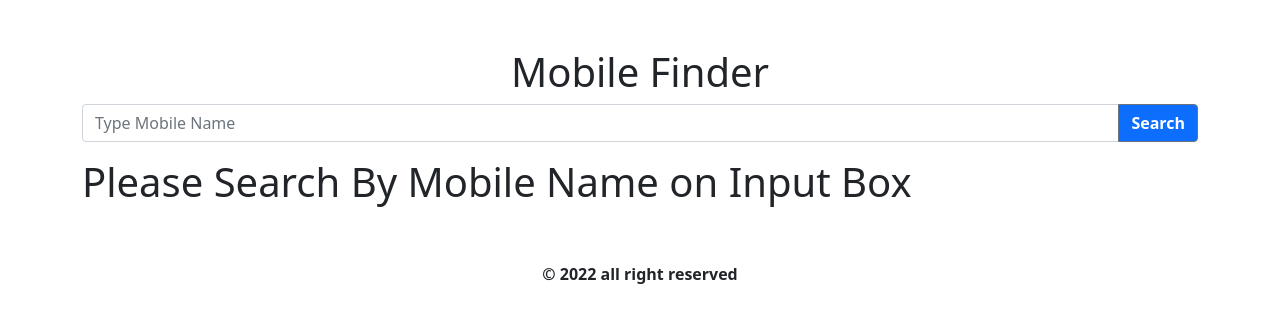
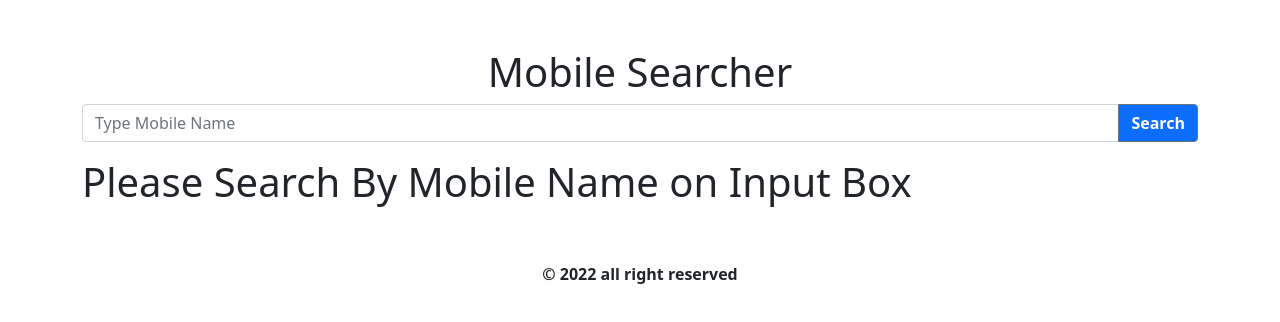
Before and after one commit to kmamun716/phone-hunter, a plain HTML site: page index.html in a window 1280 px wide. Drawn offline with nearby package versions, Linux system fonts and the light colour scheme.

Commit message:
title changed

```diff
--- a/index.html
+++ b/index.html
@@ -4,7 +4,7 @@
     <meta charset="UTF-8">
     <meta http-equiv="X-UA-Compatible" content="IE=edge">
     <meta name="viewport" content="width=device-width, initial-scale=1.0">
-    <title>Mobile Finder</title>
+    <title>Mobile Searcher</title>
     <!-- bootstrap css -->
     <link href="https://cdn.jsdelivr.net/npm/bootstrap@5.1.3/dist/css/bootstrap.min.css" rel="stylesheet" integrity="sha384-1BmE4kWBq78iYhFldvKuhfTAU6auU8tT94WrHftjDbrCEXSU1oBoqyl2QvZ6jIW3" crossorigin="anonymous">
     <!-- custom css -->
@@ -13,7 +13,7 @@
 <body>
    <div class="container mt-5">
     <header >
-      <h1 class="text-center">Mobile Finder</h1>
+      <h1 class="text-center">Mobile Searcher</h1>
     </header>
 
     <div class="input-group mb-3">
```
